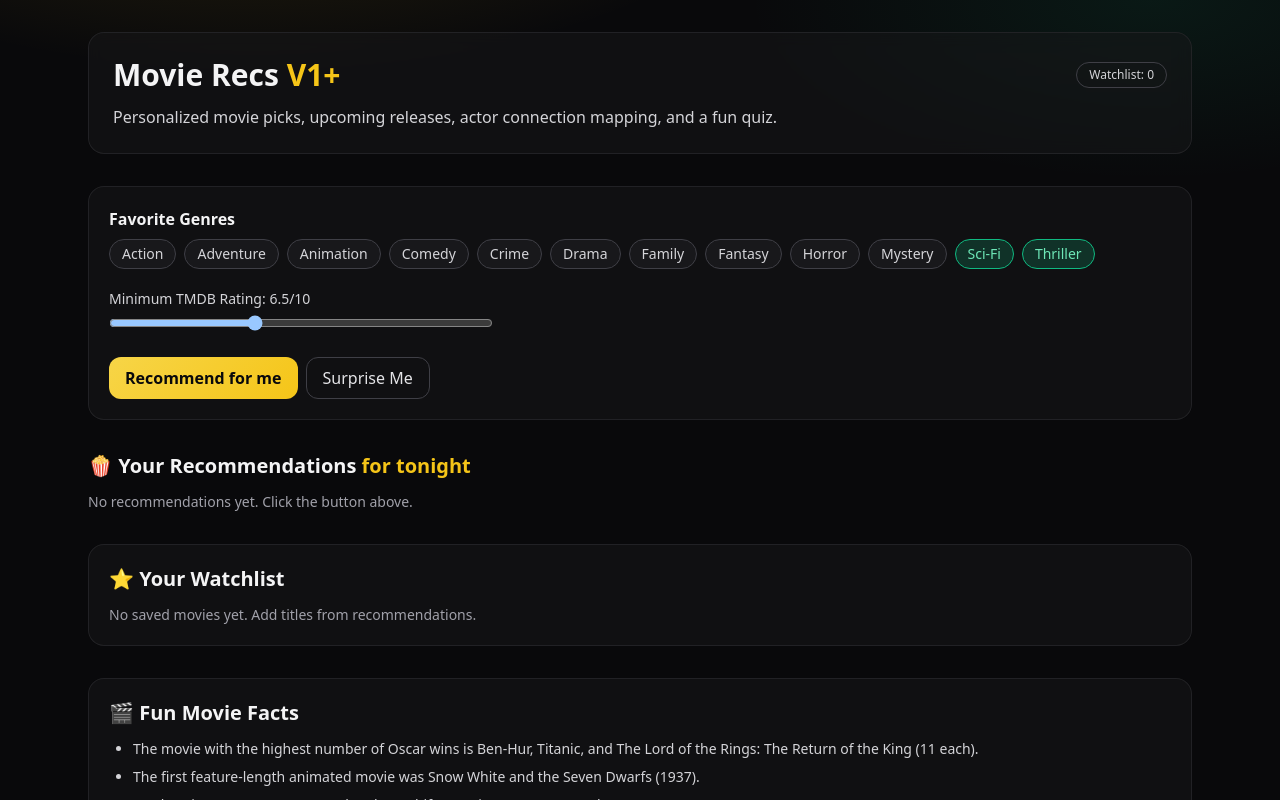
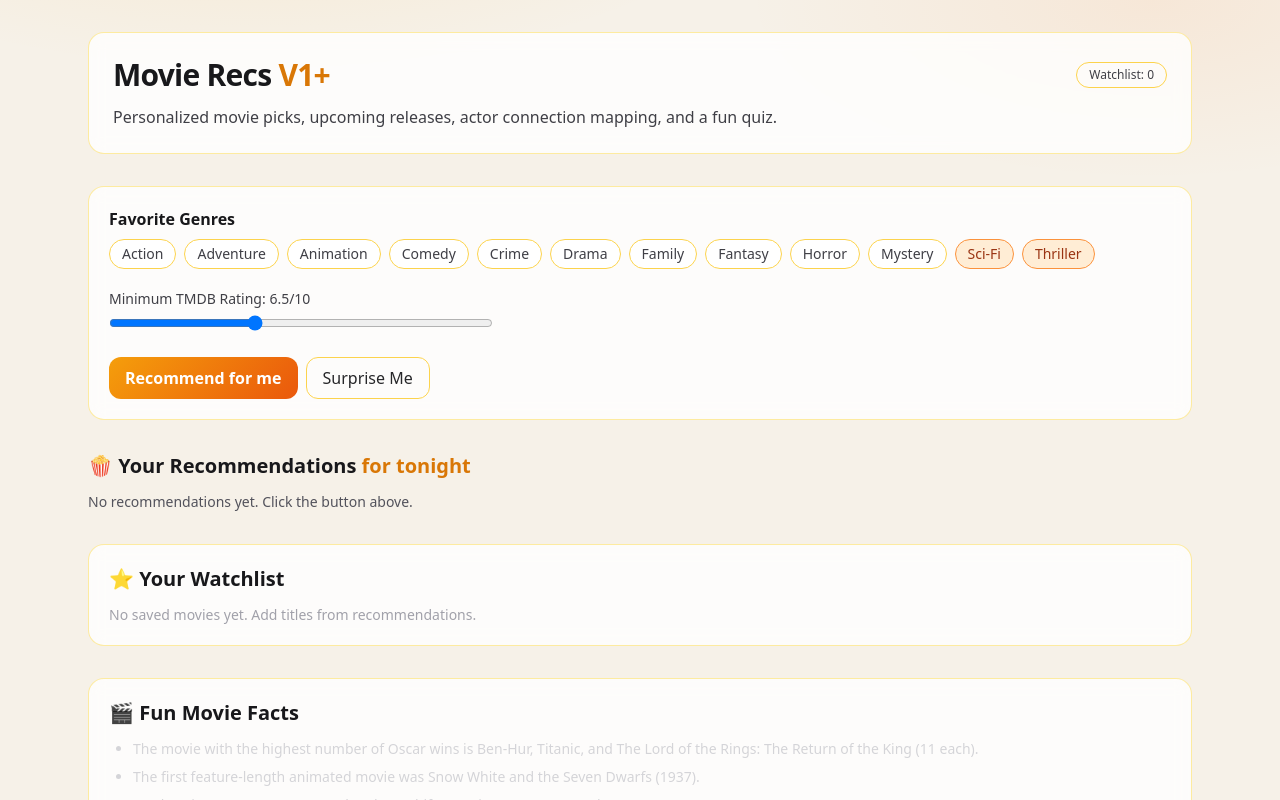
Before and after one commit to motowngene/movie-recs-v1, a Next.js app: page / in a window 1280 px wide. Shown: the top 800 px of the page. Built offline with nearby package versions, Linux system fonts and the light colour scheme.

Commit message:
style: apply warm editorial UX inspired by A Good Movie To Watch

```diff
--- a/app/globals.css
+++ b/app/globals.css
@@ -3,28 +3,28 @@
 @tailwind utilities;
 
 :root {
-  color-scheme: dark;
+  color-scheme: light;
 }
 
 body {
-  @apply text-zinc-100;
+  @apply text-zinc-900;
   background:
-    radial-gradient(1200px 500px at 20% -10%, rgba(245, 197, 24, 0.14), transparent 45%),
-    radial-gradient(900px 400px at 90% 0%, rgba(16, 185, 129, 0.09), transparent 45%),
-    #09090b;
+    radial-gradient(1200px 500px at 20% -10%, rgba(245, 158, 11, 0.12), transparent 45%),
+    radial-gradient(900px 400px at 90% 0%, rgba(249, 115, 22, 0.08), transparent 45%),
+    #f6f1e8;
 }
 
 .card-glass {
-  @apply border border-zinc-800/80 bg-zinc-900/50 backdrop-blur;
+  @apply border border-amber-200/80 bg-white/80 backdrop-blur;
 }
 
 .accent-gold {
-  color: #f5c518;
+  color: #d97706;
 }
 
 .btn-gold {
-  @apply rounded-xl px-4 py-2 font-semibold text-zinc-950;
-  background: linear-gradient(135deg, #f7d547 0%, #f5c518 100%);
+  @apply rounded-xl px-4 py-2 font-semibold text-white;
+  background: linear-gradient(135deg, #f59e0b 0%, #ea580c 100%);
 }
 
 .btn-gold:hover {
--- a/app/page.tsx
+++ b/app/page.tsx
@@ -100,10 +100,10 @@ export default function HomePage() {
     <main className="mx-auto max-w-6xl px-6 py-8 space-y-8">
       <header className="card-glass rounded-2xl p-6 space-y-3">
         <div className="flex items-center justify-between gap-4">
-          <h1 className="text-3xl font-bold">Movie Recs <span className="accent-gold">V1+</span></h1>
-          <span className="rounded-full border border-zinc-700 px-3 py-1 text-xs text-zinc-300">Watchlist: {totalSaved}</span>
+          <h1 className="text-3xl font-bold tracking-tight">Movie Recs <span className="accent-gold">V1+</span></h1>
+          <span className="rounded-full border border-amber-300 px-3 py-1 text-xs text-zinc-700">Watchlist: {totalSaved}</span>
         </div>
-        <p className="text-zinc-300">
+        <p className="text-zinc-700">
           Personalized movie picks, upcoming releases, actor connection mapping, and a fun quiz.
         </p>
       </header>
@@ -115,7 +115,7 @@ export default function HomePage() {
         </div>
 
         <div className="max-w-sm">
-          <label className="text-sm text-zinc-300 block mb-1">Minimum TMDB Rating: {minVoteAverage.toFixed(1)}/10</label>
+          <label className="text-sm text-zinc-700 block mb-1">Minimum TMDB Rating: {minVoteAverage.toFixed(1)}/10</label>
           <input
             type="range"
             min={5}
@@ -140,20 +140,20 @@ export default function HomePage() {
           </button>
           <button
             onClick={surpriseMe}
-            className="rounded-xl border border-zinc-700 px-4 py-2 font-medium text-zinc-200 hover:border-emerald-500"
+            className="rounded-xl border border-amber-300 px-4 py-2 font-medium text-zinc-800 hover:border-orange-500 hover:text-orange-700"
           >
             Surprise Me
           </button>
         </div>
 
-        {needsRefresh && <p className="text-amber-300 text-xs">Filters changed. Click “Recommend for me” to refresh results.</p>}
-        {error && <p className="text-red-400 text-sm">{error}</p>}
+        {needsRefresh && <p className="text-orange-700 text-xs">Filters changed. Click “Recommend for me” to refresh results.</p>}
+        {error && <p className="text-red-600 text-sm">{error}</p>}
       </section>
 
       <section className="space-y-3">
         <h2 className="text-xl font-semibold">🍿 Your Recommendations <span className="accent-gold">for tonight</span></h2>
         {recs.length === 0 ? (
-          <p className="text-zinc-400 text-sm">No recommendations yet. Click the button above.</p>
+          <p className="text-zinc-600 text-sm">No recommendations yet. Click the button above.</p>
         ) : (
           <div className="grid gap-4 sm:grid-cols-2 lg:grid-cols-3">
             {recs.map((movie) => (
--- a/components/GenrePicker.tsx
+++ b/components/GenrePicker.tsx
@@ -18,8 +18,8 @@ export function GenrePicker({
             onClick={() => onToggle(genre.id)}
             className={`rounded-full border px-3 py-1 text-sm transition ${
               active
-                ? 'border-emerald-500 bg-emerald-500/20 text-emerald-300'
-                : 'border-zinc-700 bg-zinc-900 text-zinc-300 hover:border-zinc-500'
+                ? 'border-orange-400 bg-orange-100 text-orange-800'
+                : 'border-amber-300 bg-white text-zinc-700 hover:border-orange-300'
             }`}
           >
             {genre.name}
--- a/components/MovieCard.tsx
+++ b/components/MovieCard.tsx
@@ -12,32 +12,32 @@ export function MovieCard({
     : 'https://placehold.co/500x750/18181b/a1a1aa?text=No+Poster';
 
   return (
-    <article className="group rounded-2xl border border-zinc-800 bg-zinc-900/60 overflow-hidden transition hover:-translate-y-0.5 hover:border-zinc-600 hover:shadow-xl hover:shadow-black/30">
+    <article className="group rounded-2xl border border-amber-200 bg-white/90 overflow-hidden transition hover:-translate-y-0.5 hover:border-orange-300 hover:shadow-xl hover:shadow-amber-200/30">
       <img src={poster} alt={movie.title} className="h-80 w-full object-cover transition duration-300 group-hover:scale-[1.02]" />
       <div className="p-4 space-y-2">
         <div className="flex items-start justify-between gap-3">
           <h3 className="font-semibold leading-tight">{movie.title}</h3>
           <div className="flex flex-col items-end gap-1">
-            <span className="text-xs rounded-full bg-zinc-800 px-2 py-1">
+            <span className="text-xs rounded-full bg-amber-100 px-2 py-1 text-zinc-800">
               TMDB {(movie.voteAverage ?? 0).toFixed(1)}/10
             </span>
-            <span className="text-[10px] rounded-full bg-zinc-800/70 px-2 py-1 text-zinc-300">
+            <span className="text-[10px] rounded-full bg-orange-100 px-2 py-1 text-zinc-700">
               Reco score {movie.score}
             </span>
           </div>
         </div>
-        <p className="text-sm text-zinc-300 line-clamp-3">{movie.overview || 'No overview available.'}</p>
-        <p className="text-xs text-emerald-300">Why: {movie.why.short}</p>
-        <p className="text-xs text-zinc-400">{movie.why.detail}</p>
+        <p className="text-sm text-zinc-700 line-clamp-3">{movie.overview || 'No overview available.'}</p>
+        <p className="text-xs text-orange-700">Why: {movie.why.short}</p>
+        <p className="text-xs text-zinc-600">{movie.why.detail}</p>
         {movie.cast && movie.cast.length > 0 && (
-          <p className="text-xs text-zinc-300">
+          <p className="text-xs text-zinc-700">
             Cast: {movie.cast.slice(0, 3).map((c) => c.name).join(', ')}
           </p>
         )}
         {onAddToWatchlist && (
           <button
             onClick={() => onAddToWatchlist(movie)}
-            className="mt-2 rounded-lg border border-zinc-700 px-3 py-1 text-xs text-zinc-200 hover:border-emerald-500 hover:text-emerald-300"
+            className="mt-2 rounded-lg border border-amber-300 px-3 py-1 text-xs text-zinc-800 hover:border-orange-500 hover:text-orange-700"
           >
             + Add to Watchlist
           </button>
```
Also changed, not shown: public/frontend-preview-v4.png (added), 1 other file (tests, documents, lock files or other folders).
